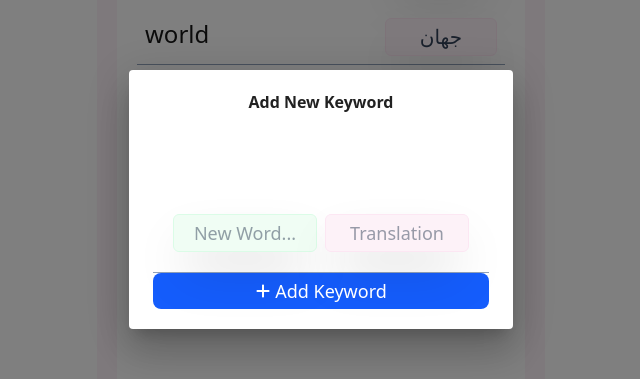
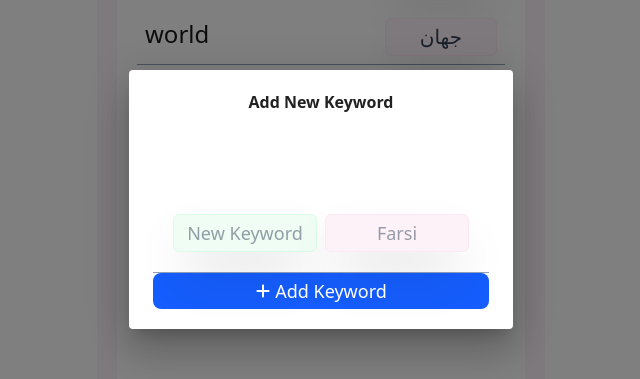
Before and after one commit to maryammohebbi/word-translation-dashboard-and-public-view, a Next.js app: page /dashboard in a window 1280 px wide. Both pictures are taken after a click on the button "Add Keyword". Shown: the part 201-580 px from the top of the page, without its empty margins (319-959 px from the left). Built offline with nearby package versions, Linux system fonts and the light colour scheme.

Commit message:
create new keyword added

```diff
--- /dev/null
+++ b/src/app/(dashboard)/_components/AddKeywordForm.jsx
@@ -0,0 +1,55 @@
+'use client'
+import React, { useState } from 'react'
+import { FaPlus } from 'react-icons/fa6'
+import { useWord } from '@/context/WordContext'
+
+function AddKeywordForm({ onClose }) {
+  const { addWord, language } = useWord()
+  const [keyword, setKeyword] = useState('')
+  const [translation, setTranslation] = useState('')
+
+  const handleSubmit = (e) => {
+    e.preventDefault()
+    if (keyword.trim() && translation.trim()) {
+      addWord(keyword, translation)
+      setKeyword('')
+      setTranslation('')
+      onClose()
+    }
+  }
+
+  return (
+    <div className="space-y-20">
+      <h3 className="font-bold text-center">Add New Keyword</h3>
+      <form onSubmit={handleSubmit}>
+        <div className="border-b border-slate-400 flex justify-between p-5 gap-x-2">
+          <input
+            type="text"
+            value={keyword}
+            onChange={(e) => setKeyword(e.target.value)}
+            className="bg-green-50 text-center w-36 p-1 rounded-md text-slate-700 border border-green-100 shadow-2xl text-lg"
+            placeholder="New Keyword"
+            required
+          />
+          <input
+            type="text"
+            value={translation}
+            onChange={(e) => setTranslation(e.target.value)}
+            placeholder="Farsi"
+            className="bg-pink-50 text-center w-36 p-1 rounded-md text-slate-700 border border-pink-100 shadow-2xl text-lg"
+            dir="rtl"
+            required
+          />
+        </div>
+        <button
+          type="submit"
+          className="w-full bg-blue-600 p-1 text-lg text-white rounded-lg flex justify-center items-center gap-x-1"
+        >
+          <FaPlus className="w-4 h-4" /> <span>Add Keyword</span>
+        </button>
+      </form>
+    </div>
+  )
+}
+
+export default AddKeywordForm
--- a/src/app/(dashboard)/_components/AddKeywordFrom.jsx
+++ /dev/null
@@ -1,31 +0,0 @@
-import React from 'react'
-import { FaPlus } from 'react-icons/fa6'
-
-function AddKeywordFrom() {
-  return (
-    <div className="space-y-20">
-      <h3 className="font-bold text-center">Add New Keyword</h3>
-      <form action="submit">
-        <div className="border-b border-slate-400 flex justify-between p-5 gap-x-2">
-          <input
-            type="text"
-            className="bg-green-50 text-center w-36 p-1 rounded-md text-slate-700 border border-green-100 shadow-2xl text-lg"
-            placeholder="New Word..."
-          />
-          <input
-            type="text"
-            value=""
-            placeholder="Translation"
-            className="bg-pink-50 text-center w-36 p-1 rounded-md text-slate-700 border border-pink-100 shadow-2xl text-lg"
-            dir="rtl"
-          />
-        </div>
-        <button className="w-full bg-blue-600 p-1 text-lg text-white rounded-lg flex justify-center items-center gap-x-1">
-          <FaPlus className="w-4 h-4" /> <span>Add Keyword</span>
-        </button>
-      </form>
-    </div>
-  )
-}
-
-export default AddKeywordFrom
--- a/src/app/(dashboard)/_components/Keyword.jsx
+++ b/src/app/(dashboard)/_components/Keyword.jsx
@@ -9,7 +9,6 @@ function Keyword({ keyword, translation, id }) {
   const [isEditing, setIsEditing] = useState(false)
   const inputRef = useRef(null)
 
-  // Update local state when prop changes
   useEffect(() => {
     setCurrentTranslation(translation)
   }, [translation])
@@ -30,13 +29,16 @@ function Keyword({ keyword, translation, id }) {
 
   return (
     <div className="border-b border-slate-400 flex justify-between p-2">
-      <label htmlFor="" className="text-2xl">
+      <label
+        htmlFor=""
+        className={`${!currentTranslation && 'text-red'} text-2xl`}
+      >
         {keyword}
       </label>
       <input
         ref={inputRef}
         type="text"
-        value={currentTranslation}
+        value={currentTranslation || '....'}
         onChange={(e) => setCurrentTranslation(e.target.value)}
         onFocus={() => setIsEditing(true)}
         onBlur={handleBlur}
--- a/src/app/(dashboard)/dashboard/page.jsx
+++ b/src/app/(dashboard)/dashboard/page.jsx
@@ -4,8 +4,8 @@ import React, { useState } from 'react'
 import Keyword from '../_components/Keyword'
 import { FaPlus } from 'react-icons/fa6'
 import { Dialog, DialogContent } from '@mui/material'
-import AddKeywordFrom from '../_components/AddKeywordFrom'
 import { useWord } from '@/context/WordContext'
+import AddKeywordForm from '../_components/AddKeywordForm'
 
 function Dashboard() {
   const [open, setOpen] = useState(false)
@@ -21,7 +21,7 @@ function Dashboard() {
                 key={word.id}
                 id={word.id}
                 keyword={word.keyword}
-                translation={word.translations[language] || 'no translation'}
+                translation={word.translations[language]}
               />
             )
           })}
@@ -34,20 +34,9 @@ function Dashboard() {
           <FaPlus className="w-5 h-5" /> <span>Add Keyword</span>
         </button>
       </div>
-      <Dialog
-        open={open}
-        onClose={() => setOpen(false)}
-        slotProps={{
-          paper: {
-            component: 'form',
-            onSubmit: (event) => {
-              event.preventDefault()
-            },
-          },
-        }}
-      >
+      <Dialog open={open} onClose={() => setOpen(false)}>
         <DialogContent>
-          <AddKeywordFrom />
+          <AddKeywordForm onClose={() => setOpen(false)} />
         </DialogContent>
       </Dialog>
     </div>
--- a/src/context/WordContext.jsx
+++ b/src/context/WordContext.jsx
@@ -37,10 +37,20 @@ export function WordProvider({ children }) {
       id: Date.now().toString(),
       keyword,
       translations: {
-        [language]: translation,
+        fa: translation,
+        es: '',
+        fr: '',
+        de: '',
+        kr: '',
       },
     }
-    setWords((prevWords) => [...prevWords, newWord])
+
+    setWords((prevWords) => {
+      const updated = [...prevWords, newWord]
+      localStorage.setItem('words', JSON.stringify(updated))
+      return updated
+    })
+
     toast.success('New word added successfully!')
   }
 
--- a/src/data/data.js
+++ b/src/data/data.js
@@ -6,8 +6,8 @@ export const defaultWords = [
       fa: 'سلام',
       es: 'hola',
       fr: 'bonjour',
-      en: 'Hello',
       de: 'Hallo',
+      kr: '안녕',
     },
   },
   {
@@ -17,8 +17,8 @@ export const defaultWords = [
       fa: 'جهان',
       es: 'mundo',
       fr: 'monde',
-      en: 'World',
       de: 'die welt',
+      kr: '세계',
     },
   },
   {
@@ -28,8 +28,8 @@ export const defaultWords = [
       fa: '',
       es: 'manzana',
       fr: 'pomme',
-      en: '',
       de: '',
+      kr: '사과',
     },
   },
 ]
--- a/src/ui/LanguageSelect.jsx
+++ b/src/ui/LanguageSelect.jsx
@@ -11,10 +11,10 @@ function LanguageSelect() {
       onChange={(e) => setLanguage(e.target.value)}
     >
       <option value="fa">فارسی</option>
-      <option value="en">English</option>
       <option value="es">Español</option>
       <option value="fr">Française</option>
       <option value="de">Deutsch</option>
+      <option value="kr">한국어</option>
     </select>
   )
 }
```
